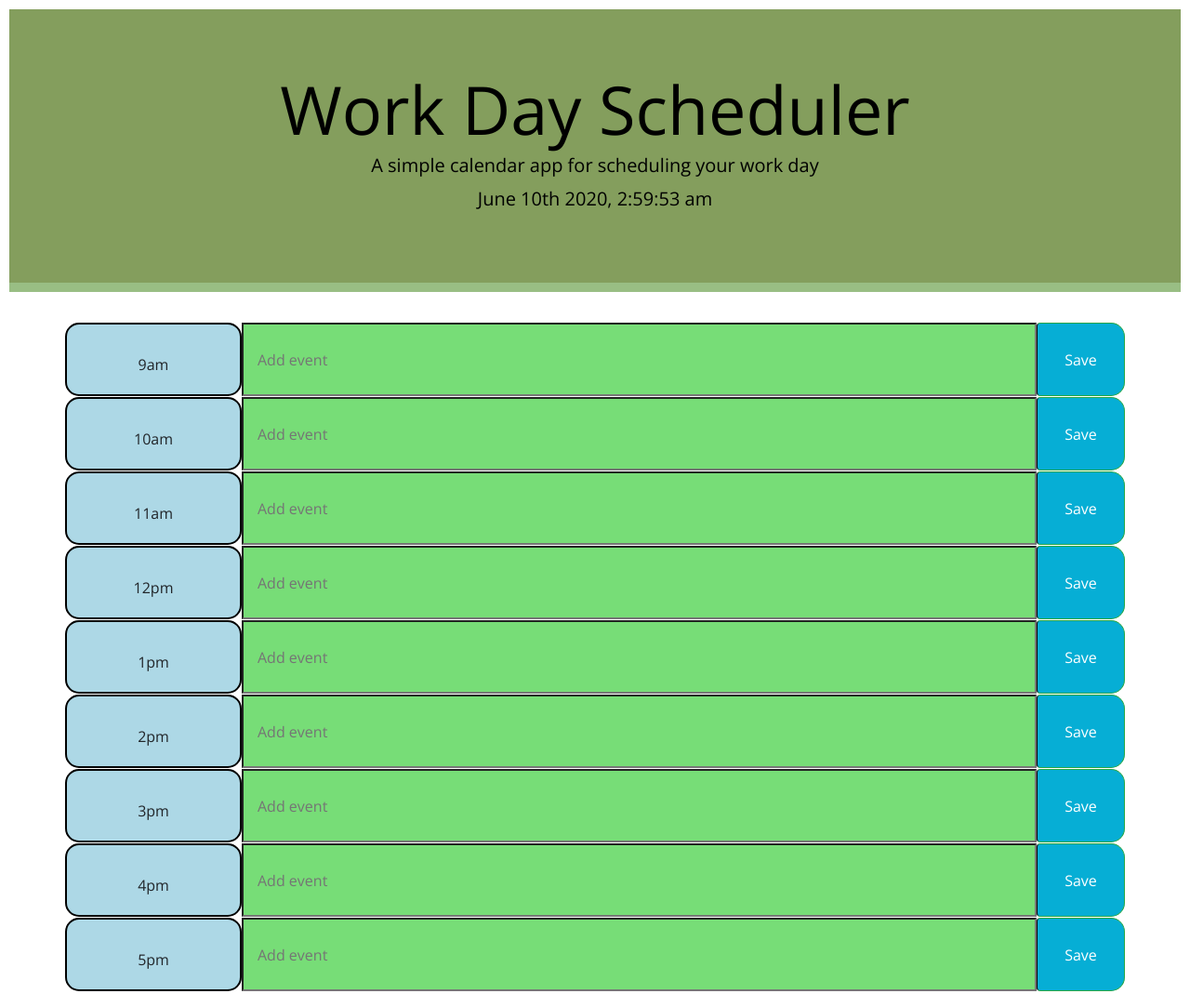
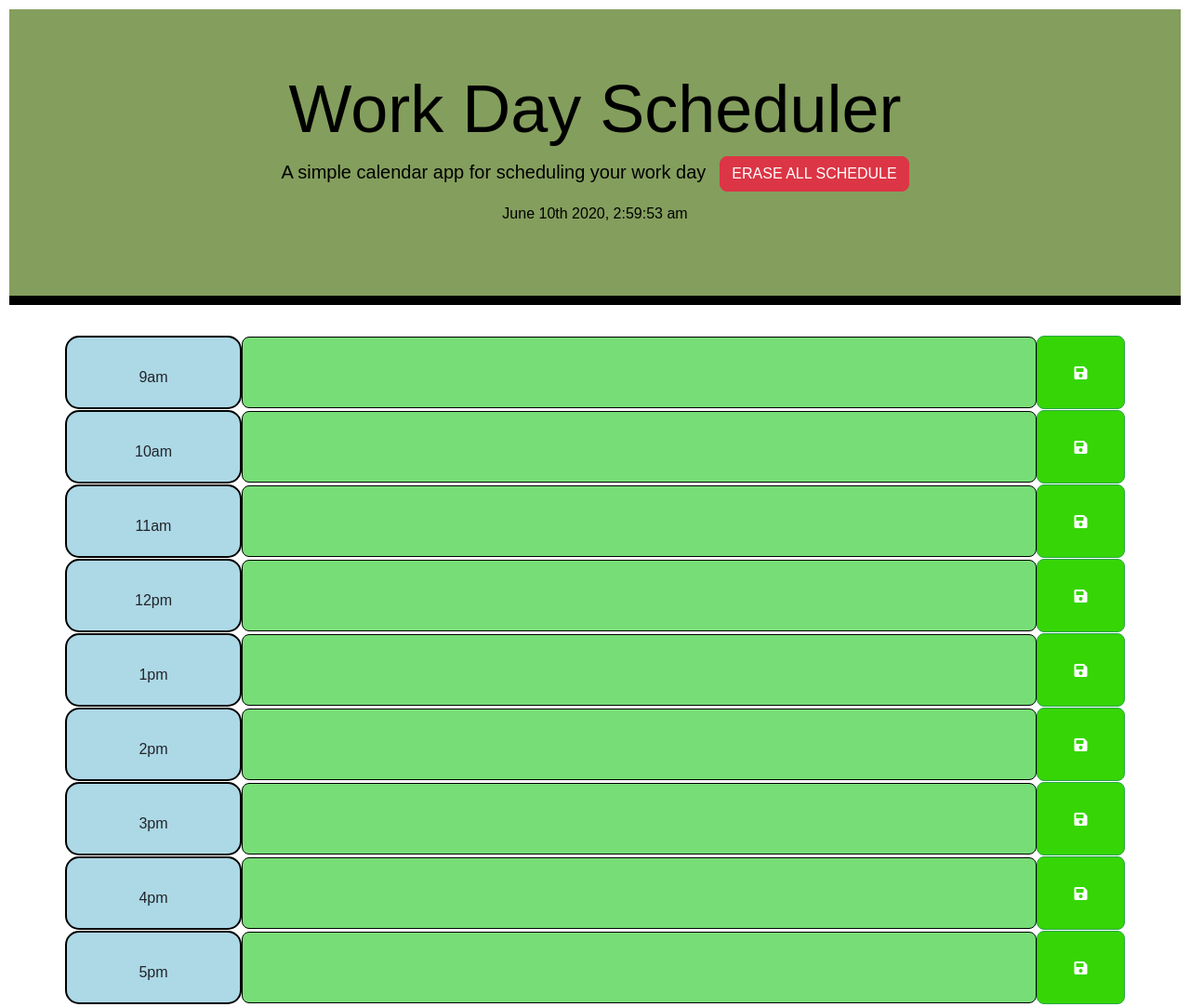
Before and after one commit to mikewclee/Work-Day-Scheduler, a plain HTML site: page index.html in a window 1280 px wide. Shown: the whole page at 93% size. Drawn offline with nearby package versions, Linux system fonts and the light colour scheme.

Commit message:
updated hours colors, save to local storage, erase all events

```diff
--- a/assets/css/style.css
+++ b/assets/css/style.css
@@ -1,5 +1,5 @@
 body {
-  font-family: 'Open Sans', sans-serif;
+  font-family: Arial, Helvetica, sans-serif;
   font-size: 16px;
   line-height: 1;
   padding: 10px;
@@ -10,8 +10,8 @@ textarea{
   border: none;
   resize: none;
   color: #000000;
-  border-left: 1px solid black;
-  padding: 10px;
+  /* border-left: 1px solid black; */
+  padding: 12px;
 }
 
 .jumbotron {
@@ -19,7 +19,7 @@ textarea{
   background-color: rgb(132, 158, 93);
   color: black;
   border-radius: 0;
-  border-bottom: 10px solid rgb(153, 190, 132);
+  border-bottom: 10px solid black;
 }
 
 .description{
@@ -35,6 +35,11 @@ textarea{
   border: 2px solid black;
 }
 
+.inputBoxHr {
+  margin: auto;
+  border: 1px solid black;
+  border-radius: 8px;
+}
 .row {
   white-space: pre-wrap;
   height: 80px;
@@ -63,13 +68,18 @@ textarea{
 }
 
 .saveBtn {
-  border-left: 1px solid black;
-  border-top-right-radius: 15px;
-  border-bottom-right-radius: 15px;
-  background-color: #06AED5;
+  /* border-left: 1px solid black; */
+  border-radius: 8px;
+  background-color: rgb(54, 213, 6);
   color: white;
 }
 
+.clearAll {
+  /* border-left: 1px solid black; */
+  border-radius: 8px;
+  margin-left: 15px;
+  color: white;
+}
 .saveBtn i:hover {
   font-size: 20px;
   transition: all .3s ease-in-out;
--- a/assets/javascript/script.js
+++ b/assets/javascript/script.js
@@ -11,45 +11,53 @@ $(document).ready(function () {
 
     //loop to setup timeblocks 9am to 5pm
     for (var i = 0; i < timeBlocks.length; i++) {
-        // console.log(timeBlocks[i]);
-        var newRow = $(`<div class = 'row'></div>`).attr({ id: "row" + (i) });
+
+        var newRow = $(`<div class = 'row'></div>`).attr({ id: "row" + i});
         $('.container').append(newRow);
         var hourly = $(`<div class = 'col-2 time-block' mx auto>`).append(timeBlocks[i]);
-        var inputBox = $(`<input type='text' class='col-9' placeholder = "Add event"> </input>`).attr({ id: "inputBox" + (i)});
-        var saveBtn = $(`<button class='col-1 btn btn-success saveBtn'> Save </button>`).attr({ id: "button" + (i) });
+        var inputBox = $(`<div class='col-9 inputBoxHr'> </div>`).attr({ id: "inputBox" + i });
+        //hourly text box with saved items
+        var textArea = $("<textarea>").attr({class: "col-12", id: "textInputbutton" + i}).text(localStorage.getItem("myEventbutton" + i));
+        inputBox.append(textArea);
+        var saveBtn = $(`<button class='col-1 fas fa-save btn btn-success saveBtn'></button>`).attr({ id: "button" + i});
         $(newRow).append(hourly, inputBox, saveBtn);
 
         //compared 9am to current time.
         var currentTime = moment().hour();  //get current hour as integer
         var calendarTime = (9 + i);  //set calendar time to integer 9
-        // console.log("Current Hour: " + currentTime);
-        // console.log("Calendar time: " + calendarTime);
+        // console.log("CurrentTime: " + currentTime);
         if (currentTime < calendarTime) {
-            $("#inputBox" + (i)).addClass("future");
+            $("#inputBox" + i).addClass("future");
         }
         else if (currentTime > calendarTime) {
-            $("#inputBox" + (i)).addClass("past");
+            $("#inputBox" + i).addClass("past");
         }
         else {
-            $("#inputBox" + (i)).addClass("present");
+            $("#inputBox" + i).addClass("present");
         }
 
     };
 
     // add event to local storage
-    $("button").click(function(){
+    $("button").click(function () {
         event.preventDefault();
-        var currentID = $(this).attr('id'); //button1
+        var currentID = $(this).attr('id');
         console.log(currentID);
-        var toStore = $(('#inputBox')).value; //get value from inputBox
+        var toStore = $(("#textInput" + currentID)).val(); //get value from textInputButton0
         console.log('store value =' + toStore);
         localStorage.setItem("myEvent" + currentID, toStore); //store value from inputBox
 
     });
 
+    //Clear all scheduler
+    var clearBtn =$('<button>ERASE ALL SCHEDULE</button>').addClass("btn btn-danger clearAll");
+    $('.lead').append(clearBtn);
+    $('.clearAll').click(function(){
+        for (var i=0; i< timeBlocks.length; i++) {
+            $('#textInputbutton'+i).text('');
+            localStorage.clear();
+        }
 
-    function clear() {
-        $("#inputBox").empty();
-      }
+    });
 
 });
--- a/index.html
+++ b/index.html
@@ -11,7 +11,9 @@
     <link rel="stylesheet" href="https://use.fontawesome.com/releases/v5.8.1/css/all.css"
         integrity="sha384-50oBUHEmvpQ+1lW4y57PTFmhCaXp0ML5d60M1M7uH2+nqUivzIebhndOJK28anvf" crossorigin="anonymous" />
     <link href="https://fonts.googleapis.com/css?family=Open+Sans&display=swap" rel="stylesheet" />
+
     <link rel="stylesheet" href="./assets/css/style.css" />
+
     <title>Work Day Scheduler</title>
 </head>
 
@@ -19,7 +21,7 @@
     <header class="jumbotron">
         <h1 class="display-3">Work Day Scheduler</h1>
         <p class="lead">A simple calendar app for scheduling your work day</p>
-    <p id="currentDay" class="lead"></p>
+        <p id="currentDay" class="leadTime"></p>
     </header>
     <div class="container">
         <!-- Timeblocks go here -->
```
Also changed, not shown: assets/images/Scheduler.JPG (added), 1 other file. Lines whose indentation alone changed are shown as unchanged.
